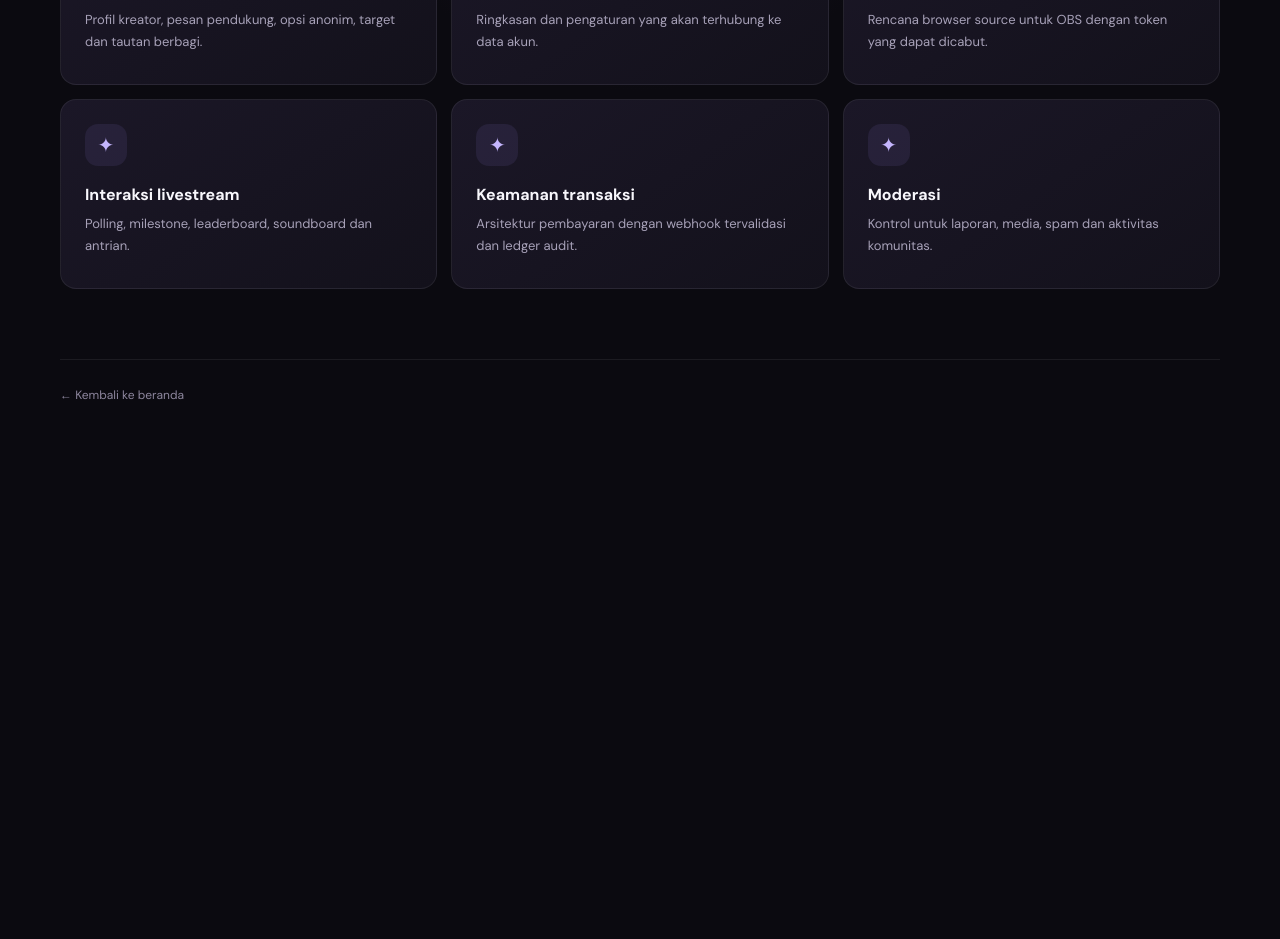
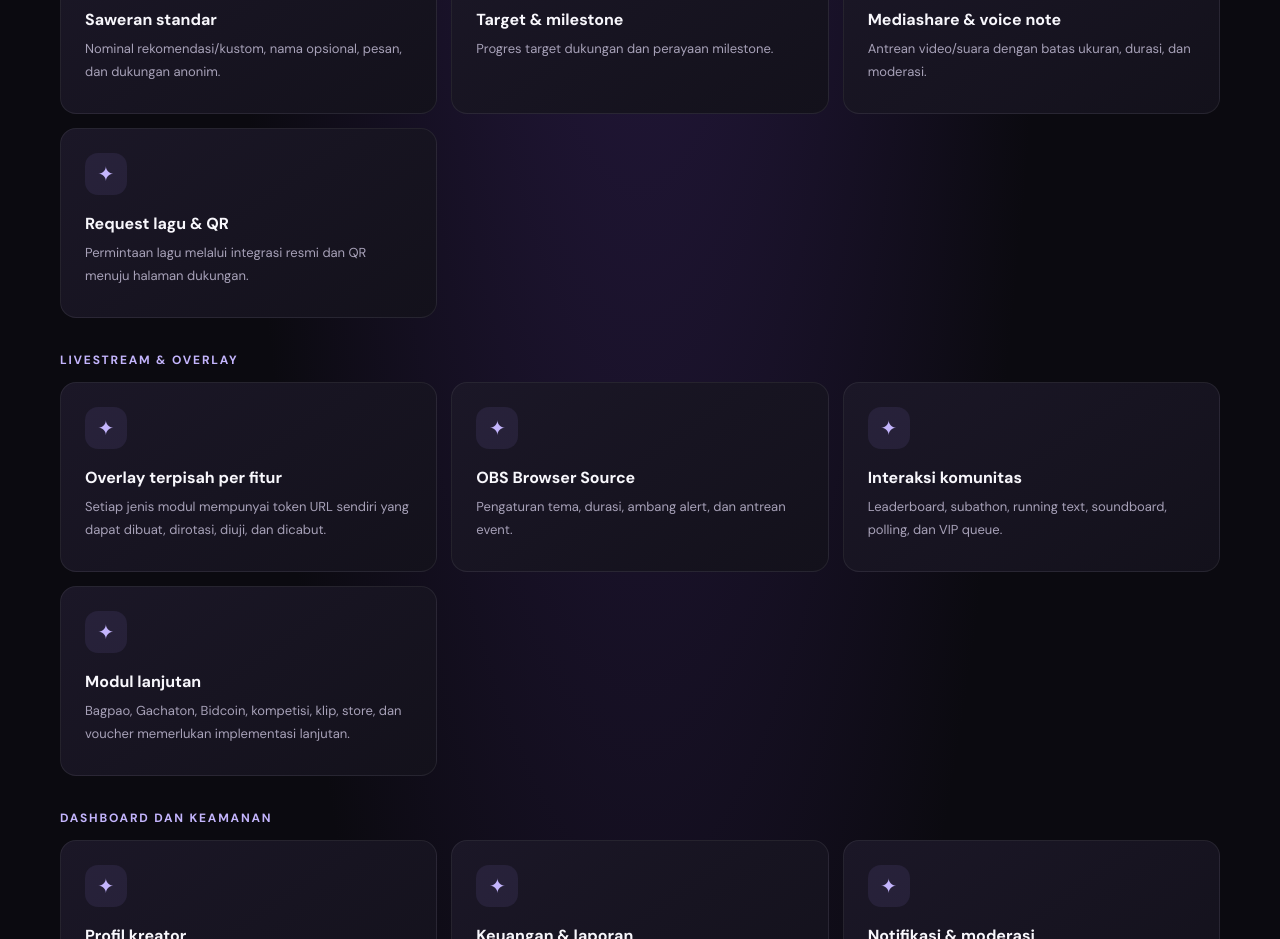
Before and after one commit to Ndraaa446/Bagisawer.my.id, a Next.js app: page /features in a window 1280 px wide. Shown: the part 500-1439 px from the top of the page. Before the commit the page ends 939 px from the top, so only its background shows below. Built offline with nearby package versions, Linux system fonts and the light colour scheme.

Commit message:
feat(ui): expand public feature and payment-method catalogue

```diff
--- a/src/app/features/page.tsx
+++ b/src/app/features/page.tsx
@@ -1,4 +1,41 @@
 import Link from "next/link";
-const items = [["Halaman dukungan","Profil kreator, pesan pendukung, opsi anonim, target dan tautan berbagi."],["Dashboard kreator","Ringkasan dan pengaturan yang akan terhubung ke data akun."],["Alert & overlay","Rencana browser source untuk OBS dengan token yang dapat dicabut."],["Interaksi livestream","Polling, milestone, leaderboard, soundboard dan antrian."],["Keamanan transaksi","Arsitektur pembayaran dengan webhook tervalidasi dan ledger audit."],["Moderasi","Kontrol untuk laporan, media, spam dan aktivitas komunitas."]];
+
 export const metadata = { title: "Fitur — Bagisawer" };
-export default function FeaturesPage(){return <main className="wrap" style={{minHeight:"100vh"}}><header className="nav"><Link href="/" className="brand"><span className="brand-mark">b</span><span>bagi<span className="gradient-text">sawer</span></span></Link><Link href="/register" className="btn btn-primary">Mulai sekarang →</Link></header><section className="section"><div className="section-head"><div className="section-kicker">FITUR BAGISAWER</div><h2>Peralatan untuk mendukung perjalanan kreator.</h2><p>Fitur dirilis bertahap. Bagian yang membutuhkan integrasi eksternal akan tetap nonaktif sampai diuji dan disetujui.</p></div><div className="feature-grid">{items.map(([title,desc])=><article className="feature-card" key={title}><div className="feature-icon">✦</div><h3>{title}</h3><p>{desc}</p></article>)}</div></section><footer className="footer"><Link href="/">← Kembali ke beranda</Link></footer></main>}
+
+const groups = [
+  { title: "Donasi dan dukungan", items: [
+    ["Saweran standar", "Nominal rekomendasi/kustom, nama opsional, pesan, dan dukungan anonim."],
+    ["Target & milestone", "Progres target dukungan dan perayaan milestone."],
+    ["Mediashare & voice note", "Antrean video/suara dengan batas ukuran, durasi, dan moderasi."],
+    ["Request lagu & QR", "Permintaan lagu melalui integrasi resmi dan QR menuju halaman dukungan."]
+  ]},
+  { title: "Livestream & overlay", items: [
+    ["Overlay terpisah per fitur", "Setiap jenis modul mempunyai token URL sendiri yang dapat dibuat, dirotasi, diuji, dan dicabut."],
+    ["OBS Browser Source", "Pengaturan tema, durasi, ambang alert, dan antrean event."],
+    ["Interaksi komunitas", "Leaderboard, subathon, running text, soundboard, polling, dan VIP queue."],
+    ["Modul lanjutan", "Bagpao, Gachaton, Bidcoin, kompetisi, klip, store, dan voucher memerlukan implementasi lanjutan."]
+  ]},
+  { title: "Dashboard dan keamanan", items: [
+    ["Profil kreator", "Username, bio, halaman publik, dan pratinjau dukungan."],
+    ["Keuangan & laporan", "Riwayat, saldo, biaya, refund, pencairan, dan laporan setelah backend finansial tersedia."],
+    ["Notifikasi & moderasi", "Pusat notifikasi, pelaporan, review media, dan audit trail."],
+    ["Keamanan", "Token privat, validasi server, idempotensi sandbox, dan kontrol akses."]
+  ]}
+];
+
+const paymentMethods = ["QRIS", "Virtual Account", "Transfer bank", "GoPay", "DANA", "OVO", "ShopeePay", "LinkAja", "Kartu debit/kredit", "Gerai retail"];
+
+export default function FeaturesPage() {
+  return (
+    <main className="wrap" style={{minHeight:"100vh",paddingBottom:48}}>
+      <header className="nav"><Link href="/" className="brand"><span className="brand-mark">b</span><span>bagi<span className="gradient-text">sawer</span></span></Link><div style={{display:"flex",gap:8,flexWrap:"wrap"}}><Link href="/explore" className="btn btn-ghost">Jelajahi</Link><Link href="/register" className="btn btn-primary">Mulai sekarang →</Link></div></header>
+      <section className="section">
+        <div className="section-head"><div className="section-kicker">FITUR BAGISAWER</div><h1 style={{fontSize:"clamp(32px,5vw,48px)",letterSpacing:"-2px",lineHeight:1.1,margin:"12px auto 16px"}}>Satu ruang untuk dukungan dan interaksi kreator.</h1><p>Semua modul disusun dalam katalog produk. Status integrasi dijelaskan secara terbuka; halaman yang sudah ada belum tentu berarti backend-nya siap produksi.</p></div>
+        {groups.map((group) => <section key={group.title} style={{marginTop:34}}><div className="section-kicker">{group.title}</div><div className="feature-grid" style={{marginTop:14}}>{group.items.map(([title,desc]) => <article className="feature-card" key={title}><div className="feature-icon">✦</div><h3>{title}</h3><p>{desc}</p></article>)}</div></section>)}
+        <section style={{marginTop:38}}><div className="section-kicker">METODE PEMBAYARAN YANG DIPETAKAN</div><h2>Metode mengikuti provider resmi.</h2><p style={{color:"var(--muted)",lineHeight:1.8}}>Belum ada provider pembayaran yang dipilih, sehingga seluruh metode berikut belum aktif dan tidak dapat digunakan untuk transaksi nyata.</p><div className="feature-grid" style={{marginTop:16}}>{paymentMethods.map((method) => <article className="feature-card" key={method} style={{minHeight:0}}><div className="feature-icon">▦</div><h3>{method}</h3><p>Menunggu pemilihan provider, konfigurasi, webhook terverifikasi, dan pengujian.</p></article>)}</div></section>
+        <div className="cta" style={{marginTop:38}}><div className="section-kicker">JELAJAHI BAGISAWER</div><h2>Mulai dari halaman kreator.</h2><p>Profil publik dan pratinjau dukungan sudah tersedia untuk melihat bentuk antarmukanya. Checkout nyata tetap dinonaktifkan.</p><div style={{display:"flex",justifyContent:"center",gap:10,flexWrap:"wrap"}}><Link className="btn btn-primary" href="/register">Buat akun ↗</Link><Link className="btn btn-ghost" href="/explore">Jelajahi kreator ↗</Link></div></div>
+      </section>
+      <footer className="footer"><Link href="/">← Kembali ke beranda</Link></footer>
+    </main>
+  );
+}
```
